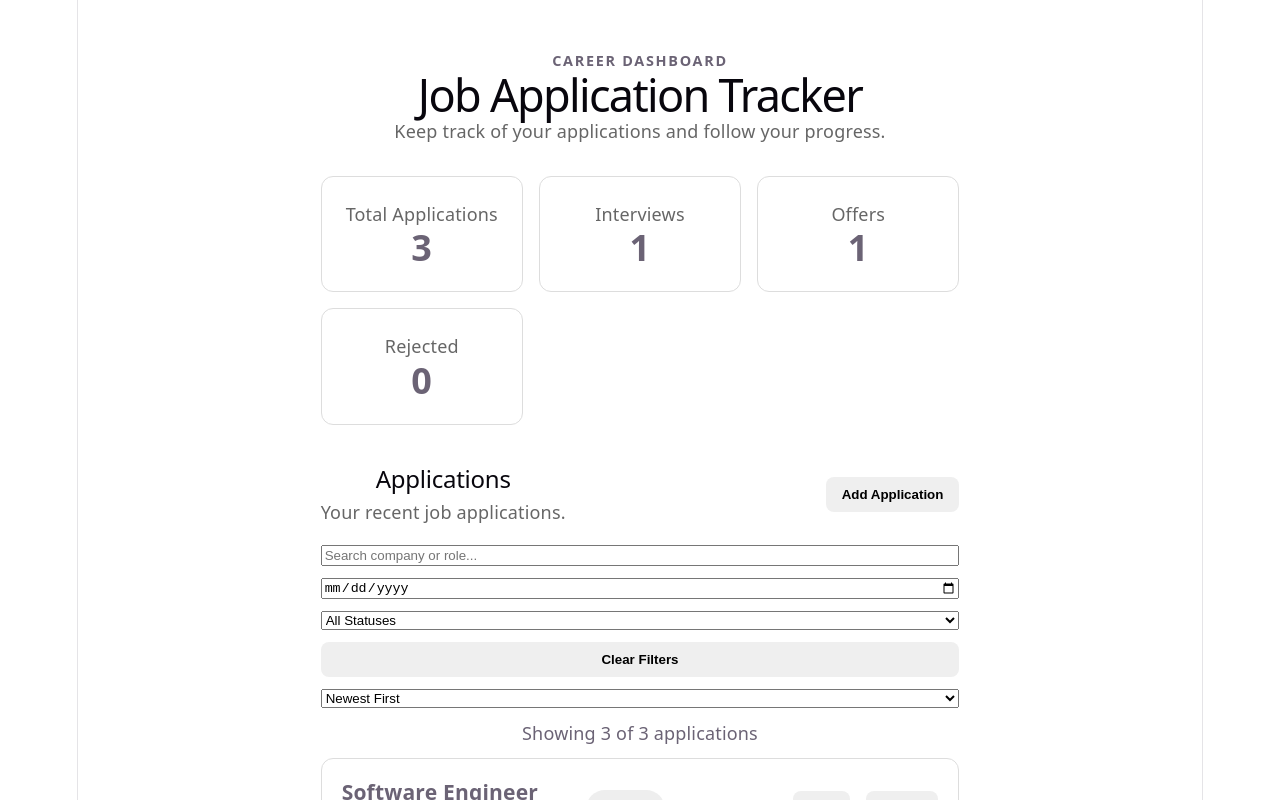
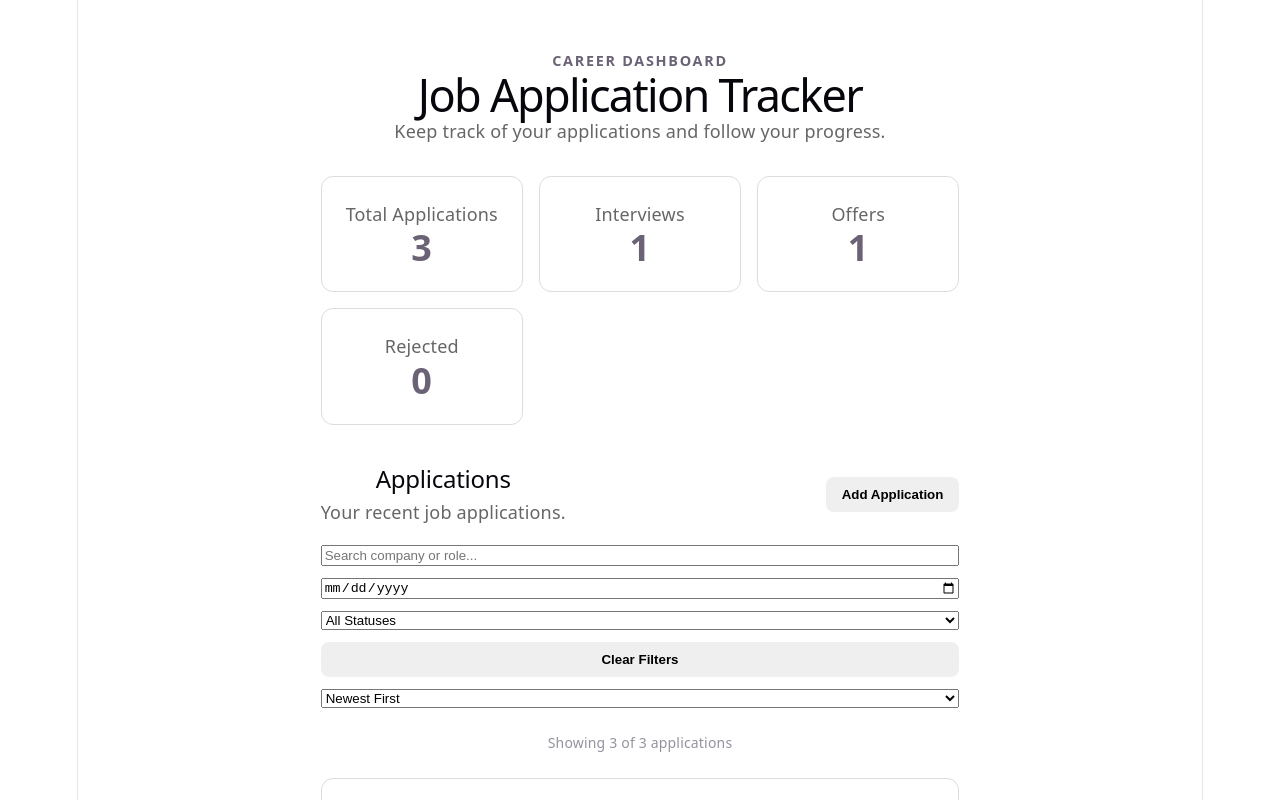
Before and after one commit to gnanendharamgoth532-debug/job-application-tracker, a React (Vite) app: page / in a window 1280 px wide. Shown: the top 800 px of the page. Built offline with nearby package versions, Linux system fonts and the light colour scheme.

Commit message:
Improve button interaction

```diff
--- a/src/App.css
+++ b/src/App.css
@@ -231,3 +231,11 @@ button {
   font-size: 16px;
   opacity: 0.7;
 }
+.result-count {
+  margin: 10px 0;
+  font-size: 14px;
+  opacity: 0.7;
+}
+button {
+  cursor: pointer;
+}
```
